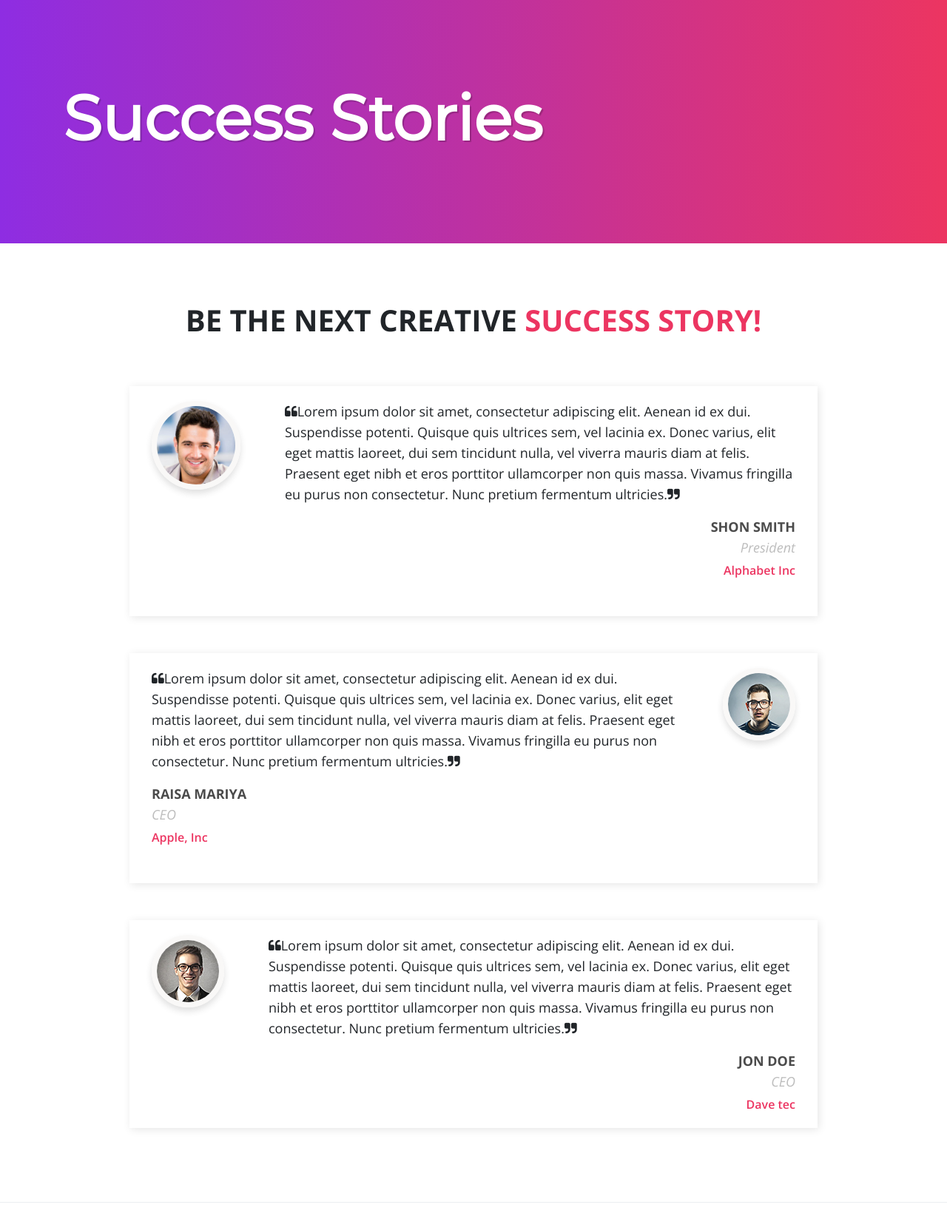
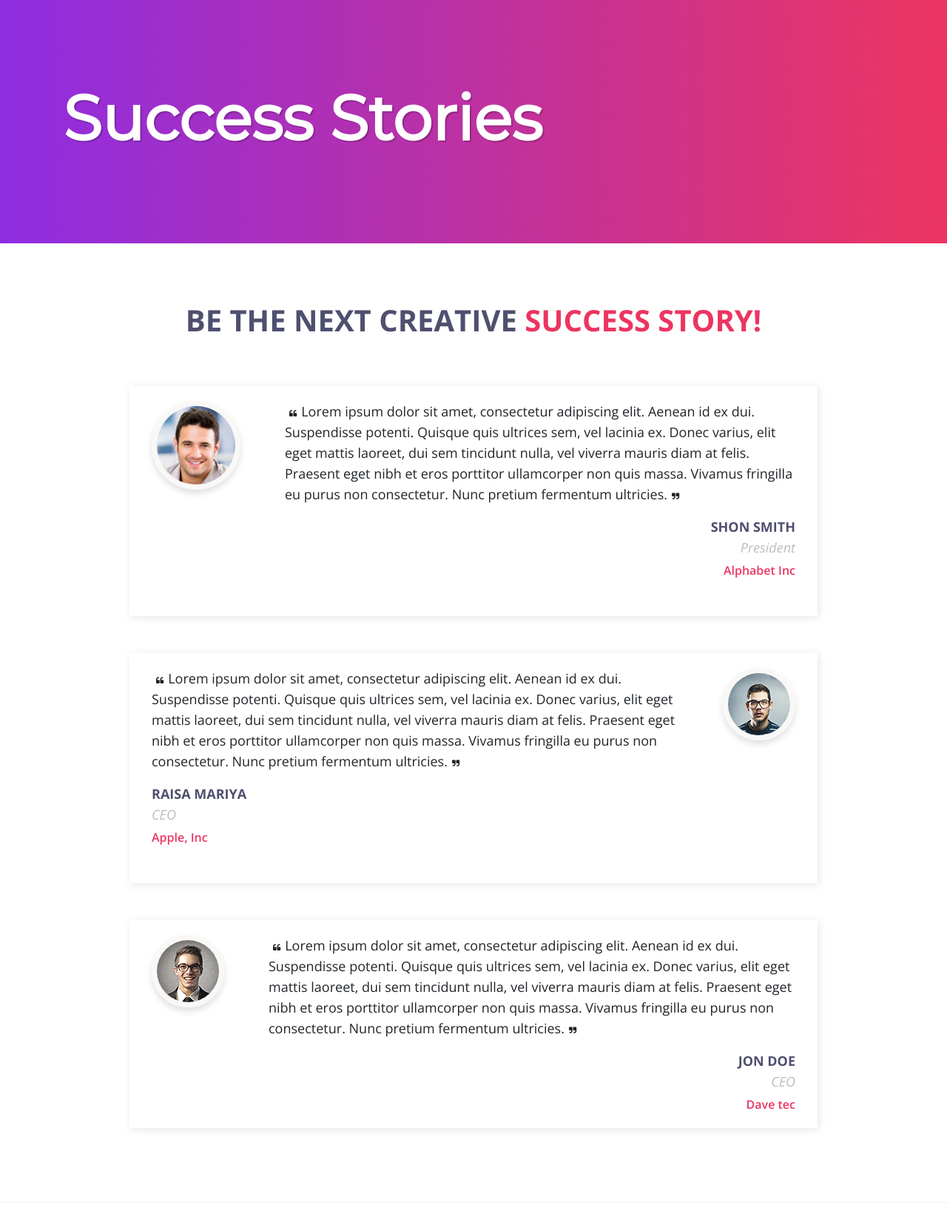
Before and after one commit to itsKros/creativemarket, a PHP site: page /stories.php in a window 1280 px wide. Shown: the part 87-1731 px from the top of the page at 74% size. Run offline with PHP 8.4, Linux system fonts and the light colour scheme; some libraries are stand-ins or nearby versions.

Commit message:
Misc Changes

```diff
--- a/assets/css/style.css
+++ b/assets/css/style.css
@@ -434,7 +434,7 @@ nav.mobile{display:none;}
 .single .productdetail .addToCart{display: flex;}
 .single .productdetail .addToCart .input-group .input-group-btn .btn-cm{border-radius: 0;}
 .single .productdetail .addToCart > div{flex-basis: 40%;}
-.single .productdetail .addToCart > a.btn-cm{margin-left: 30px;}
+.single .productdetail .addToCart > a.btn-cm{margin-left: 30px;color: #fff;}
 .single .productdetail .product-categories{margin:20px 0 0;}
 .single .productdetail .product-categories p{margin: 2px;font-size:var(--paraSize);font-weight: 600;color:var(--para);}
 .single .productdetail .product-categories p span{font-weight: 400;}
@@ -468,6 +468,8 @@ nav.mobile{display:none;}
 /*============================
         Cart Page
 =============================*/
+#pageTitleSec.cart {height: 160px;}
+
 #cartSec ol, ul {list-style: none;}
 #cartSec table {border-collapse: collapse;border-spacing: 0;}
 
@@ -634,17 +636,18 @@ nav.mobile{display:none;}
 =====================*/
 #successStories{padding: 80px 0 100px; }
 section#successStories .container {width: 75%;}
-#successStories h1 {text-align: center;text-transform:uppercase; margin-bottom: 65px;font-weight: 700;}
+#successStories h1 {text-align: center;text-transform:uppercase; margin-bottom: 65px;font-weight: 700;color:var(--heading);}
 #successStories h1 span{color:var(--primary);}
 #successStories .testimonials{}
 #successStories .testimonials .item{ display: flex;margin-bottom: 50px;padding-bottom: 30px;box-shadow: 2px 2px 11px rgba(0,0,0,0.1);}
 #successStories .testimonials .item .img{padding: 20px 30px;}
 #successStories .testimonials .item .img img { border: 7px solid #f9f8f7; border-radius: 50%; box-shadow: 0 5px 8px 0px rgba(50,50,50,.15); max-width: 120px; max-height: 120px;}
 #successStories .testimonials .item .content{padding: 20px 30px;}
+#successStories .testimonials .item .content i:before {font-size: 11px;padding: 0px 6px;position: relative;top: 0px;}
 #successStories .testimonials .item .content p{font-size: 18px;line-height: 28px;font-weight: 300;}
 #successStories .testimonials .item .content .author {text-align: right;}
 #successStories .testimonials .item .content .author p{margin-bottom: 5px;}
-#successStories .testimonials .item .content .author p strong{font-weight: bold;color: #4B4B4B;}
+#successStories .testimonials .item .content .author p strong{font-weight: bold;color: var(--heading);}
 #successStories .testimonials .item .content .author p em{color: #bdbdbd;font-weight: 500;    font-size: 18px;line-height: 28px;}
 #successStories .testimonials .item .content .author a{color: var(--primary);font-weight: 600;}
 #successStories .testimonials .item:nth-of-type(odd){}
```
Also changed, not shown: assets/js/script.js (+4 -4 lines).
